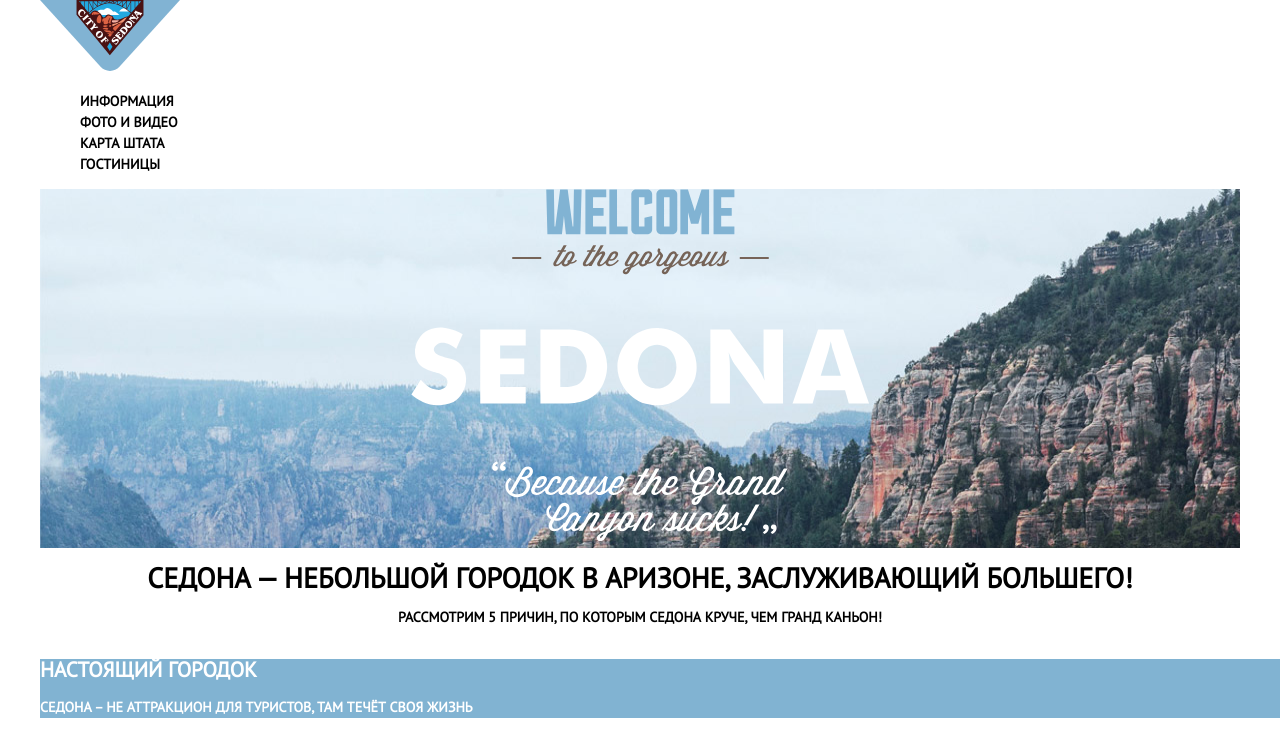
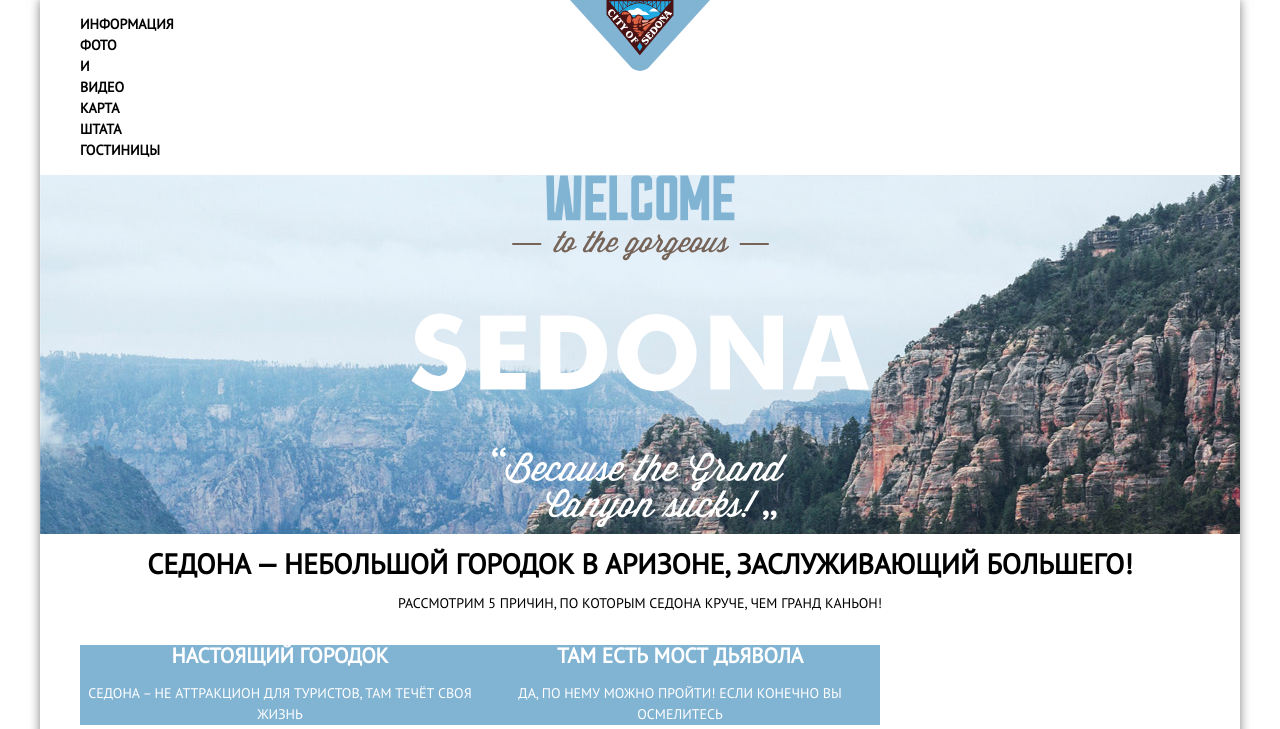
Before and after one commit to User121118/847677-sedona, a plain HTML site: page index.html in a window 1280 px wide. Shown: the top 729 px of the page. Drawn offline with Linux system fonts and the light colour scheme.

Commit message:
Fix 6.1
Внёс изменения

```diff
--- a/css/style.css
+++ b/css/style.css
@@ -6,17 +6,36 @@ body {
     text-transform: uppercase;
     font-size: 14px;
     line-height: 21px;
-
+}
+p,
+h1,
+h2,
+    {
+    margin: 0;
 }
 
+.site-menu-item a:link {
+    color: #000;
+}
+
+.site-menu-item a:hover {
+    color: #81b3d2;
+}
+
+.site-menu-item a:hover {
+    color: #81b3d2;
+}
+
+.site-menu-item a:active {
+    color: #cacaca;
+}
 .welcome {
     background: url(../img/background-photo.jpg) no-repeat;
-    background-size: 1200px 800px;
+    background-size: cover;
     background-position: top center;
     text-align: center;
 
 }
-
 .gray-bg {
     background: #eeeeee;
 }
@@ -25,8 +44,6 @@ body {
     background: #81b3d2;
     color: #fff;
 }
-
-
 a {
     text-decoration: none;
     color: black;
@@ -36,48 +53,62 @@ a {
 .features-item,
 .social-list,
 .sort-list li,
-.hotels-item{
+.hotels-item {
     list-style: none;
 }
-
 .booking,
 .features-item-image,
-.map{
+.map {
     text-align: center;
 
 }
-
-
+.intro p,
+.features-list p,
+.hotels-item-info span {
+    font-weight: 400;
+}
 /*===========Flex=======*/
-.container {
+.page-wrapper {
     width: 1200px;
     margin: 0 auto;
-  padding: 0 10px;
+    box-shadow: 0 0 10px rgba(0, 0, 0, 0.5);
 
 }
-
-.main {
+.main-nav {
     display: flex;
-    justify-content: space-between;
-      margin: 0;
-  padding: 0;
+}
+.site-menu-item {
+    width: 20%;
 }
 
-.top {
+.site-menu-item li:nth-child(2) {
+    margin-right: 20%;
+}
+
+.features-list {
     display: flex;
-     flex-direction: column;
-     justify-content: center;
+    flex-wrap: wrap;
+}
+
+.logo {
+    position: absolute;
+    top: 0;
+    left: 50%;
+    transform: translateX(-50%);
+}
+.features-item {
+    width: 400px;
+    text-align: center;
 }
 .intro {
     text-align: center;
 }
-.page-footer .container {
+.page-footer {
     display: flex;
+    justify-content: center;
 }
-
 .hashtag,
 .social-list,
 .copyright {
-    width: 400px;
-    text-align: center
+    margin: auto;
 }
--- a/index.html
+++ b/index.html
@@ -8,13 +8,13 @@
     <link rel="stylesheet" href="css/style.css">
     <link href="https://fonts.googleapis.com/css?family=PT+Sans" rel="stylesheet">
 </head>
-
 <body>
+    <div class="page-wrapper">
         <header>
-        <div class="container">
-            <div class="menu">
             <nav class="main-nav">
-                    <a href="#" class="logo"><img src="img/logo-sedona.svg" width="140" height="71" alt="logo"></a>
+                <a href="#" class="logo">
+                    <img src="img/logo-sedona.svg" width="140" height="71" alt="logo">
+                </a>
                 <ul class="site-menu">
                     <li class="site-menu-item"><a href="#">Информация</a></li>
                     <li class="site-menu-item"><a href="#">Фото и видео</a></li>
@@ -22,11 +22,7 @@
                     <li class="site-menu-item"><a href="#">Гостиницы</a></li>
                 </ul>
             </nav>
-            </div>
-        </div>
         </header>
-    <div class="container">
-        <div class="top">
         <div class="welcome">
             <img src="img/intro-welcome.svg" width="459" height="353" alt="Добро пожаловать в Седону">
         </div>
@@ -34,8 +30,6 @@
             <h1 class="page-title">Седона &mdash; небольшой городок в Аризоне,
                 заслуживающий большего!</h1>
             <p>Рассмотрим 5 причин, по которым Седона круче, чем гранд каньон!</p>
-            </div>
-        </div>
         </div>
         <section class="features">
             <ul class="features-list">
@@ -57,19 +51,6 @@
                         <img src="img/bridge.jpg" width="800" height="256" alt="Bridge">
                     </div>
                 </li>
-            <li class="features-item light-bg">
-                <h2 class="features-title">Жильё</h2>
-                <p>Рекомендуем пожить в настоящем мотеле, все как в кино!</p>
-            </li>
-            <li class="features-item light-bg">
-                <h2 class="features-title">Еда</h2>
-                <p>Всегда заказывайте фирменный бургер, вы не разочаруетесь!</p>
-            </li>
-            <li class="features-item light-bg">
-                <h2 class="features-title">Сувениры</h2>
-                <p>Не только китайского, но и местного производства!</p>
-            </li>
-
                 <li class="features-item gray-bg">
                     <ul>
                         <li class="features-item">
@@ -86,9 +67,20 @@
                         </li>
                     </ul>
                 </li>
+                <li class="features-item light-bg">
+                    <h2 class="features-title">Жильё</h2>
+                    <p>Рекомендуем пожить в настоящем мотеле, все как в кино!</p>
+                </li>
+                <li class="features-item light-bg">
+                    <h2 class="features-title">Еда</h2>
+                    <p>Всегда заказывайте фирменный бургер, вы не разочаруетесь!</p>
+                </li>
+                <li class="features-item light-bg">
+                    <h2 class="features-title">Сувениры</h2>
+                    <p>Не только китайского, но и местного производства!</p>
+                </li>
             </ul>
         </section>
-    <div class="container">
         <div class="booking">
             <h2 class="booking-title">Заинтересовались?</h2>
             <p>Укажите предполагаемые даты поездки, и мы покажем вам лучшие предложения гостиниц в седоне</p>
@@ -122,21 +114,20 @@
         <div class="map">
             <img src="img/map.jpg" alt="Седона, Аризона, США">
         </div>
-    </div>
         <footer class="page-footer">
-        <div class="container">
             <p class="hashtag">#Visitsedona</p>
             <ul class="social-list">
                 <li><a href="#" class="social-link social-link--tw">Twitter</a></li>
                 <li><a href="#" class="social-link social-link--fb">Facebook</a></li>
                 <li><a href="#" class="social-link social-link--yt">Youtube</a></li>
             </ul>
-            <p class="copyright">website by <a href="#">
+            <p class="copyright">website by
+                <a href="#">
                     <img src="img/logo-htmlacademy.svg" width="115" height="41" alt="htmlA">
                 </a>
             </p>
+        </footer>
     </div>
-    </footer>
 </body>
 
 </html>
```
Also changed, not shown: catalog.html (+7 -14 lines). Lines whose indentation alone changed are shown as unchanged.
